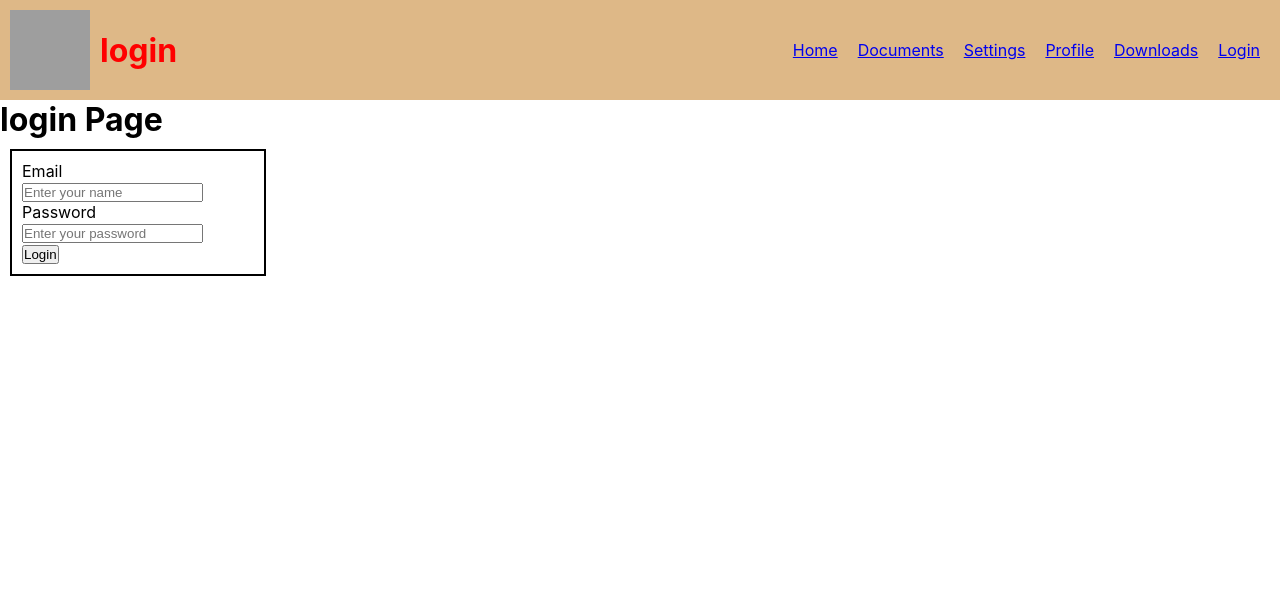
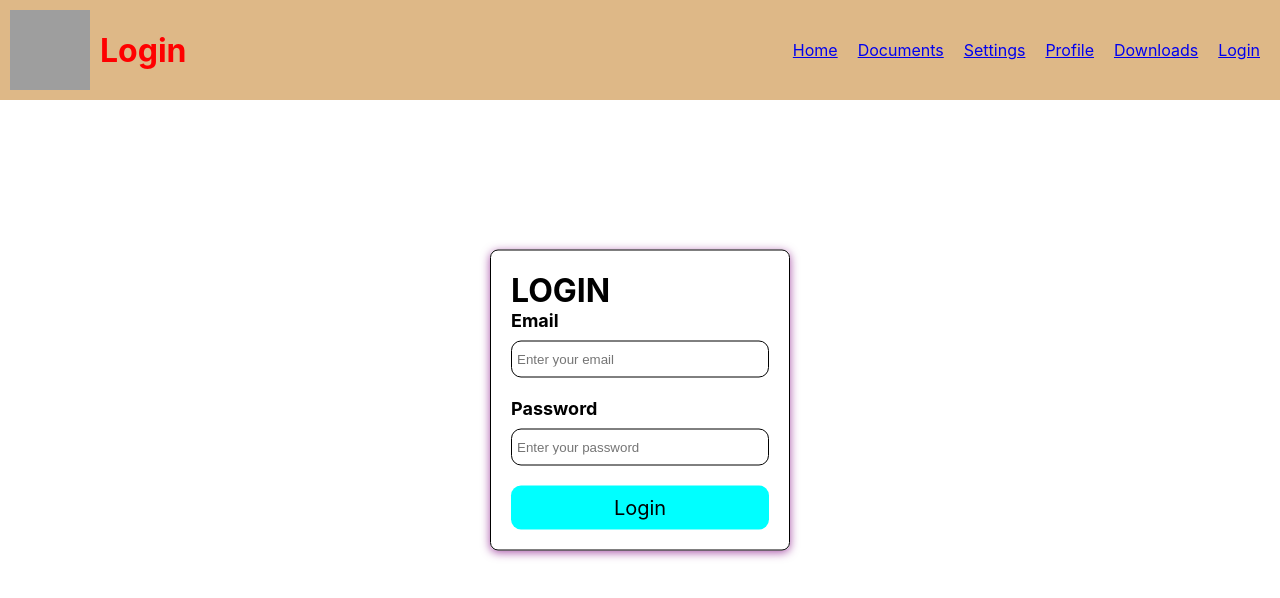
Before and after one commit to reyaayah/React-Project, a React (Create React App) app in the folder first_react_app/: page /login in a window 1280 px wide. Shown: the top 598 px of the page. Built offline with nearby package versions, Linux system fonts and the light colour scheme; grey boxes are pictures that could not be loaded.

Commit message:
Creating a reusable component for login fields

```diff
--- /dev/null
+++ b/first_react_app/src/components/CustomFormField.jsx
@@ -0,0 +1,11 @@
+const CustomFormField=({label,cName,type,value,placeholder,onChange})=>{
+    return(
+        <div className="login-field-with-label">
+            <p className="login-label">
+                <label for={cName}>{label}</label>
+            </p>
+            <input className="login-field" type={type} name={cName} placeholder={placeholder} value={value} onChange={onChange} />
+        </div>
+    );
+}
+export default CustomFormField;
--- a/first_react_app/src/pages/login.jsx
+++ b/first_react_app/src/pages/login.jsx
@@ -1,28 +1,47 @@
-import Navbar from "../components/navbar"
-import "../styles/home.css"
+import { useState } from "react";
+import Navbar from "../components/navbar";
+import CustomFormField from "../components/CustomFormField";
+import "../styles/login.css"
+const Login = () => {
+    const [email, setEmail] = useState("")
+    const [password, setPassword] = useState("")
+    const handleSubmit = () => {
+        console.log("email = ", email)
+        console.log("password = ",password)
+    }
+    const handleEmailChange = (event) => {
+        setEmail(event.target.value)
+    }
+    const handlePasswordChange = (event) => {
+        setPassword(event.target.value)
+    }
+    return (
+        <form>
+            <Navbar title={"Login"} />
+            <div id="login-box">
 
-const Login=()=>{
-    return(
-        <>
-        <Navbar title={"login"}/>
-        <h1>login Page</h1>
-        <form action="">
-            <div id="form-box">
-            <div>
-                <p>Email</p>
-                <input type="text" placeholder="Enter your name" />
+                <h1>LOGIN</h1>
+                <CustomFormField
+                    label="Email"
+                    cName="email"
+                    placeholder="Enter your email"
+                    type="email"
+                    value={email}
+                    onChange={handleEmailChange}
+
+                />
+                <CustomFormField
+                    label="Password"
+                    cName="password"
+                    placeholder="Enter your password"
+                    type="password"
+                    value={password}
+                    onChange={handlePasswordChange}
+                />
+
+                <div id="login-button" onClick={handleSubmit}>Login</div>
             </div>
-            <div>
-                <p>Password</p>
-                <input type="text" placeholder="Enter your password" />
-            </div>
-            <div>
-                <button>Login</button>
-            </div>
-            </div>
-
         </form>
-        </>
     );
 }
 export default Login
--- a/first_react_app/src/styles/home.css
+++ b/first_react_app/src/styles/home.css
@@ -62,10 +62,3 @@
     }
 
 }
-#form-box{
-    align-items: center;
-    margin: 10px;
-    border: 2px solid black;
-    padding: 10px;
-    width: 20%;
-}
--- /dev/null
+++ b/first_react_app/src/styles/login.css
@@ -0,0 +1,34 @@
+#login-box {
+    position: absolute;
+    padding: 20px;
+    top: 50%;
+    left: 50%;
+    transform: translate(-50%,-50%);
+    border: 1px solid black;
+    border-radius: 8px;
+    box-shadow: 0 2px 10px rgba(128, 0, 128, 0.684);
+    width: 300px;
+}
+.login-field-with-label{
+    margin-bottom: 20px;
+}
+.login-label{
+    font-size: 18px;
+    font-weight: bold;
+    margin-bottom: 10px;
+}
+.login-field{
+    width: 100%;
+    padding: 10px 5px;
+    border: 1px solid black;
+    border-radius: 10px;
+}
+#login-button{
+    padding: 10px 40px;
+    background-color: aqua;
+    color: black;
+    border-radius: 10px;
+    text-align: center;
+    font-size: 20px;
+    cursor: pointer;
+}
```
